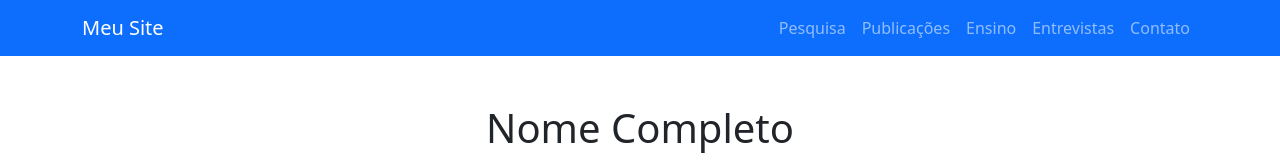
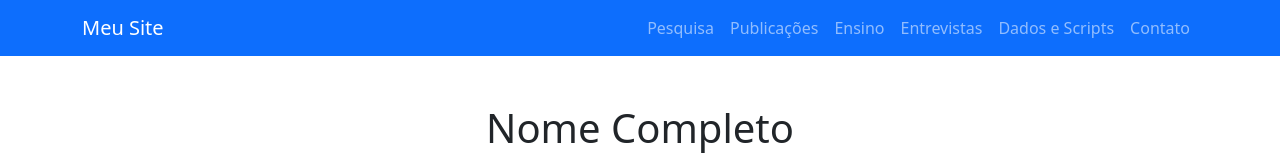
Before and after one commit to andersonheri/andersonhenrique.github.io, a plain HTML site: page index.html in a window 1280 px wide. Shown: the top 165 px of the page. Drawn offline with nearby package versions, Linux system fonts and the light colour scheme.

Commit message:
Update index.html

```diff
--- a/index.html
+++ b/index.html
@@ -20,6 +20,7 @@
                     <li class="nav-item"><a class="nav-link" href="publicacoes.html">Publicações</a></li>
                     <li class="nav-item"><a class="nav-link" href="ensino.html">Ensino</a></li>
                     <li class="nav-item"><a class="nav-link" href="entrevistas.html">Entrevistas</a></li>
+                    <li class="nav-item"><a class="nav-link" href="dados.html">Dados e Scripts</a></li>
                     <li class="nav-item"><a class="nav-link" href="contato.html">Contato</a></li>
                 </ul>
             </div>
```
